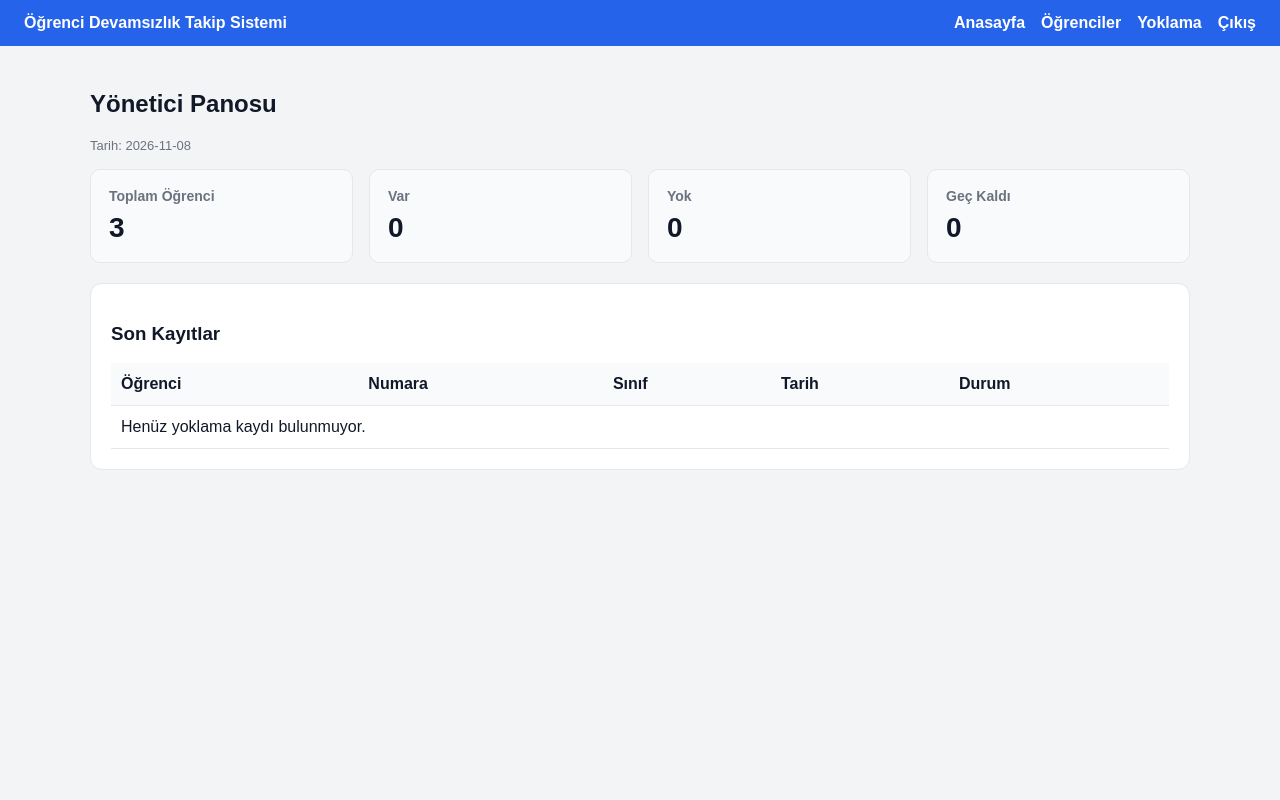
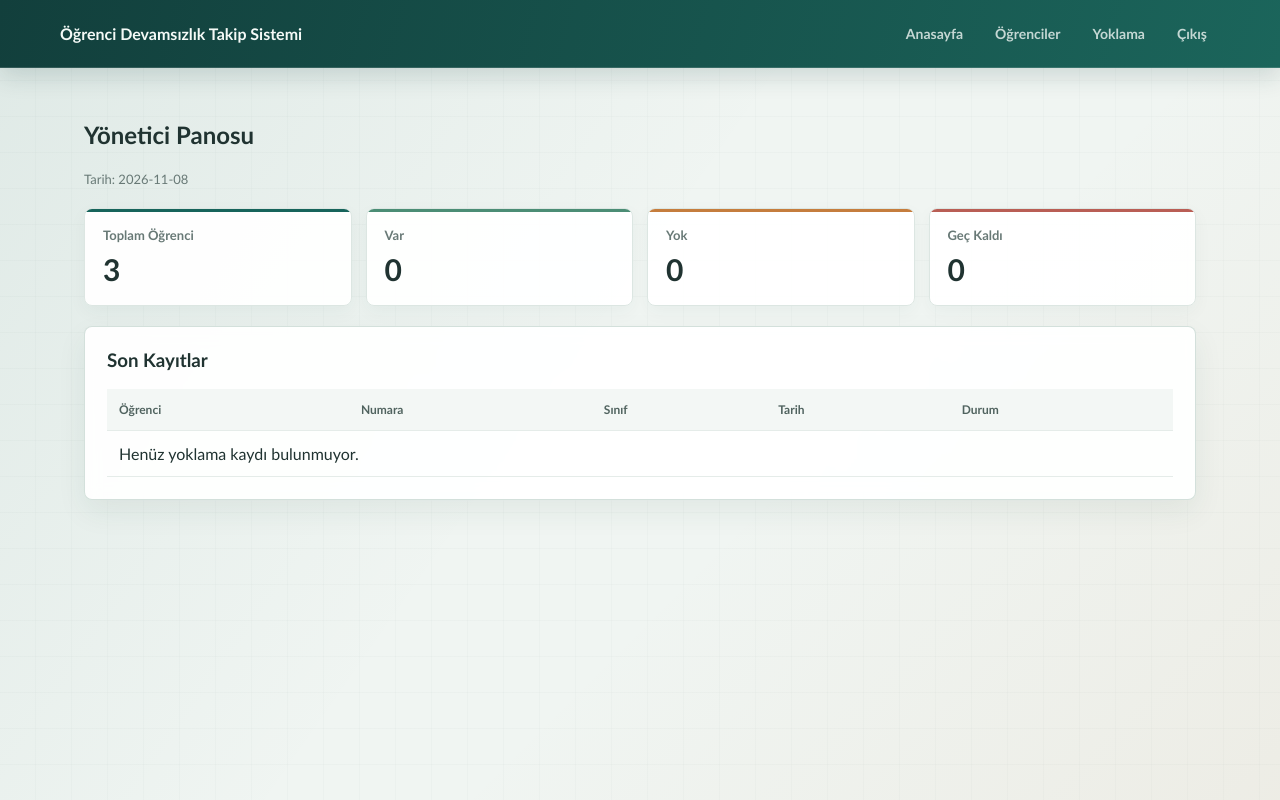
Before and after one commit to Kerimmert1/SAT-2026-Kerim-Mert-Alkan, a Flask app: page /dashboard in a window 1280 px wide. Run offline with Flask 3, Linux system fonts and the light colour scheme; the visitor is signed in with stand-in values (Sample User, id 1); data comes from the database, SQL or seed files in the repository; data that the repository does not hold is empty.

Commit message:
V1.0.1
Sürüm 1.0.1 için temel iyileştirmeler ve hata düzeltmeleri yapıldı.

```diff
--- a/app.py
+++ b/app.py
@@ -172,6 +172,16 @@ def create_app(test_config=None):
         date_value = request.form.get('date') or date.today().isoformat()
         note = request.form.get('note', '').strip()
 
+        try:
+            parsed_date = date.fromisoformat(date_value)
+        except ValueError:
+            parsed_date = None
+
+        if not parsed_date or parsed_date.isoformat() != date_value:
+            today = date.today().isoformat()
+            flash('Geçerli bir tarih girmeniz gerekiyor.', 'warning')
+            return redirect(url_for('attendance_records', date=today))
+
         if not student_id or status not in ('Var', 'Yok', 'Geç Kaldı'):
             flash('Öğrenci ve durum seçimi zorunludur.', 'warning')
             return redirect(url_for('attendance_records', date=date_value))
--- a/templates/base.html
+++ b/templates/base.html
@@ -5,35 +5,143 @@
     <meta name="viewport" content="width=device-width, initial-scale=1">
     <title>{% block title %}Öğrenci Devamsızlık Takip Sistemi{% endblock %}</title>
     <style>
-      body { margin: 0; font-family: Arial, sans-serif; background: #f3f4f6; color: #111827; }
-      .container { max-width: 1100px; margin: 0 auto; padding: 24px; }
-      .topbar { background: #2563eb; color: white; padding: 14px 24px; display: flex; justify-content: space-between; align-items: center; }
-      .nav { display: flex; gap: 16px; flex-wrap: wrap; }
-      .nav a { color: white; text-decoration: none; font-weight: 600; }
-      .panel { background: white; border: 1px solid #e5e7eb; border-radius: 12px; padding: 20px; margin-top: 20px; }
-      .grid { display: grid; grid-template-columns: repeat(auto-fit, minmax(180px, 1fr)); gap: 16px; margin-top: 16px; }
-      .card { background: #f8fafc; border: 1px solid #e5e7eb; border-radius: 10px; padding: 18px; }
-      .card h3 { margin: 0 0 8px; color: #6b7280; font-size: 14px; }
-      .card strong { font-size: 28px; }
-      form { display: grid; gap: 12px; }
+      :root {
+        color-scheme: light;
+        --ink: #203331;
+        --muted: #687976;
+        --surface: rgba(255, 255, 255, 0.94);
+        --line: #dce6e2;
+        --green: #17645b;
+        --green-deep: #123f3c;
+        --amber: #c57d3d;
+      }
+      * { box-sizing: border-box; }
+      body {
+        margin: 0;
+        min-height: 100vh;
+        font-family: 'Trebuchet MS', 'Segoe UI', sans-serif;
+        color: var(--ink);
+        background-color: #f0f5f2;
+        background-image:
+          linear-gradient(125deg, rgba(23, 100, 91, 0.08), transparent 46%),
+          linear-gradient(315deg, rgba(197, 125, 61, 0.07), transparent 40%),
+          repeating-linear-gradient(0deg, transparent 0 35px, rgba(32, 71, 66, 0.025) 35px 36px),
+          repeating-linear-gradient(90deg, transparent 0 35px, rgba(32, 71, 66, 0.025) 35px 36px);
+        background-attachment: fixed;
+      }
+      .container { width: min(1160px, 100%); margin: 0 auto; padding: 32px 24px 48px; }
+      .topbar {
+        min-height: 68px;
+        padding: 12px max(24px, calc((100vw - 1160px) / 2));
+        display: flex;
+        align-items: center;
+        justify-content: space-between;
+        gap: 20px;
+        color: #f5faf7;
+        background: linear-gradient(105deg, var(--green-deep), #1b655b);
+        border-bottom: 1px solid rgba(255, 255, 255, 0.14);
+        box-shadow: 0 8px 24px rgba(18, 63, 60, 0.16);
+      }
+      .topbar strong { font-size: 16px; font-weight: 700; }
+      .nav { display: flex; align-items: center; gap: 6px; flex-wrap: wrap; }
+      .nav a {
+        padding: 9px 12px;
+        border: 1px solid transparent;
+        border-radius: 6px;
+        color: rgba(245, 250, 247, 0.78);
+        text-decoration: none;
+        font-size: 14px;
+        font-weight: 600;
+        transition: color 160ms ease, background-color 160ms ease, border-color 160ms ease;
+      }
+      .nav a:hover, .nav a:focus-visible {
+        color: #fff;
+        background: rgba(255, 255, 255, 0.1);
+        border-color: rgba(255, 255, 255, 0.15);
+      }
+      .panel {
+        margin-top: 20px;
+        padding: 22px;
+        overflow-x: auto;
+        background: var(--surface);
+        border: 1px solid rgba(207, 221, 215, 0.9);
+        border-radius: 8px;
+        box-shadow: 0 12px 30px rgba(33, 65, 58, 0.07);
+        backdrop-filter: blur(8px);
+      }
+      .panel > h2, .panel > h3 { margin-top: 0; }
+      .panel > h2 { font-size: 22px; }
+      .grid { display: grid; grid-template-columns: repeat(auto-fit, minmax(180px, 1fr)); gap: 14px; margin-top: 18px; }
+      .card {
+        position: relative;
+        overflow: hidden;
+        padding: 18px;
+        background: var(--surface);
+        border: 1px solid var(--line);
+        border-radius: 8px;
+        box-shadow: 0 6px 18px rgba(33, 65, 58, 0.045);
+      }
+      .card::before { content: ''; position: absolute; inset: 0 0 auto; height: 3px; background: var(--green); }
+      .card:nth-child(2)::before { background: #4b8d75; }
+      .card:nth-child(3)::before { background: var(--amber); }
+      .card:nth-child(4)::before { background: #b95e55; }
+      .card h3 { margin: 0 0 8px; color: var(--muted); font-size: 13px; font-weight: 600; }
+      .card strong { font-size: 30px; font-weight: 700; }
+      form { display: grid; gap: 14px; }
+      label { display: inline-block; margin-bottom: 6px; color: #405450; font-size: 13px; font-weight: 600; }
       input, select, textarea, button { font: inherit; }
-      input, select, textarea { width: 100%; padding: 10px 12px; border: 1px solid #d1d5db; border-radius: 8px; }
+      input, select, textarea {
+        width: 100%;
+        padding: 11px 12px;
+        color: var(--ink);
+        background: #fff;
+        border: 1px solid #cbd9d4;
+        border-radius: 6px;
+        transition: border-color 150ms ease, box-shadow 150ms ease;
+      }
+      input:focus, select:focus, textarea:focus {
+        outline: none;
+        border-color: var(--green);
+        box-shadow: 0 0 0 3px rgba(23, 100, 91, 0.12);
+      }
       button { cursor: pointer; }
-      .btn { display: inline-block; padding: 10px 16px; border: none; border-radius: 8px; text-decoration: none; font-weight: 600; }
-      .btn-primary { background: #2563eb; color: white; }
-      .btn-success { background: #16a34a; color: white; }
-      .btn-warning { background: #f59e0b; color: #111827; }
-      .btn-danger { background: #dc2626; color: white; }
-      table { width: 100%; border-collapse: collapse; margin-top: 12px; }
-      th, td { padding: 12px 10px; border-bottom: 1px solid #e5e7eb; text-align: left; }
-      th { background: #f8fafc; }
-      .flash { margin: 16px 0; padding: 12px 14px; border-radius: 8px; font-weight: 600; }
-      .flash.success { background: #dcfce7; color: #166534; }
-      .flash.warning { background: #fef3c7; color: #92400e; }
-      .flash.danger { background: #fee2e2; color: #991b1b; }
-      .flash.info { background: #dbeafe; color: #1d4ed8; }
-      .small { color: #6b7280; font-size: 13px; }
+      .btn {
+        display: inline-block;
+        padding: 10px 16px;
+        border: 1px solid transparent;
+        border-radius: 6px;
+        text-decoration: none;
+        font-weight: 600;
+        transition: transform 150ms ease, filter 150ms ease;
+      }
+      .btn:hover { filter: brightness(1.06); transform: translateY(-1px); }
+      .btn-primary { color: #fff; background: var(--green); }
+      .btn-success { color: #fff; background: #347653; }
+      .btn-warning { color: #332514; background: #e6b35e; }
+      .btn-danger { color: #fff; background: #ae4c45; }
+      table { width: 100%; min-width: 540px; margin-top: 12px; border-collapse: collapse; }
+      th, td { padding: 13px 12px; border-bottom: 1px solid #e5ece9; text-align: left; }
+      th { color: #50635f; background: #f3f7f5; font-size: 12px; font-weight: 700; }
+      tbody tr:hover { background: rgba(23, 100, 91, 0.035); }
+      .flash { margin: 16px 0; padding: 12px 14px; border: 1px solid transparent; border-radius: 6px; font-weight: 600; }
+      .flash.success { color: #205a3d; background: #e7f3eb; border-color: #c9e2d1; }
+      .flash.warning { color: #76521f; background: #fff4dc; border-color: #f0dfb8; }
+      .flash.danger { color: #843e39; background: #fae9e7; border-color: #edcfcb; }
+      .flash.info { color: #285d59; background: #e7f1ef; border-color: #cce0dc; }
+      .small { color: var(--muted); font-size: 13px; line-height: 1.6; }
       .two-col { display: grid; grid-template-columns: repeat(auto-fit, minmax(180px, 1fr)); gap: 16px; }
+      @media (max-width: 640px) {
+        .topbar { align-items: flex-start; flex-direction: column; gap: 10px; padding: 14px 18px; }
+        .nav { width: 100%; gap: 2px; }
+        .nav a { padding: 8px 10px; }
+        .container { padding: 20px 16px 32px; }
+        .panel { padding: 17px; }
+        .grid { grid-template-columns: repeat(2, minmax(0, 1fr)); gap: 10px; }
+        .card { padding: 15px; }
+        .card strong { font-size: 26px; }
+      }
+      @media (max-width: 380px) { .grid { grid-template-columns: 1fr; } }
+      @media (prefers-reduced-motion: reduce) { *, *::before, *::after { scroll-behavior: auto !important; transition-duration: 0.01ms !important; } }
     </style>
   </head>
   <body>
```
Also changed, not shown: test_attendance_system.py (+21 -0 lines).
